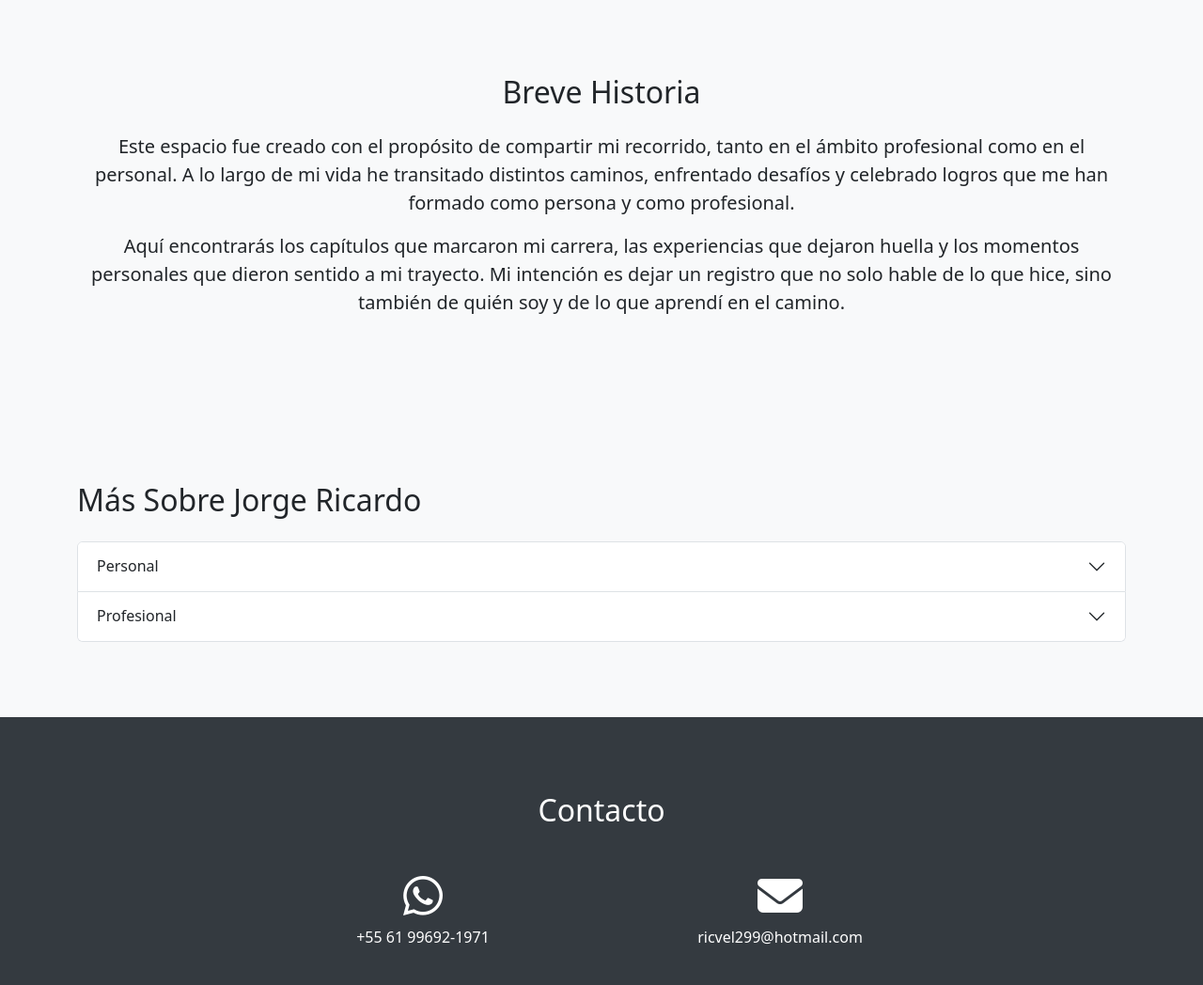
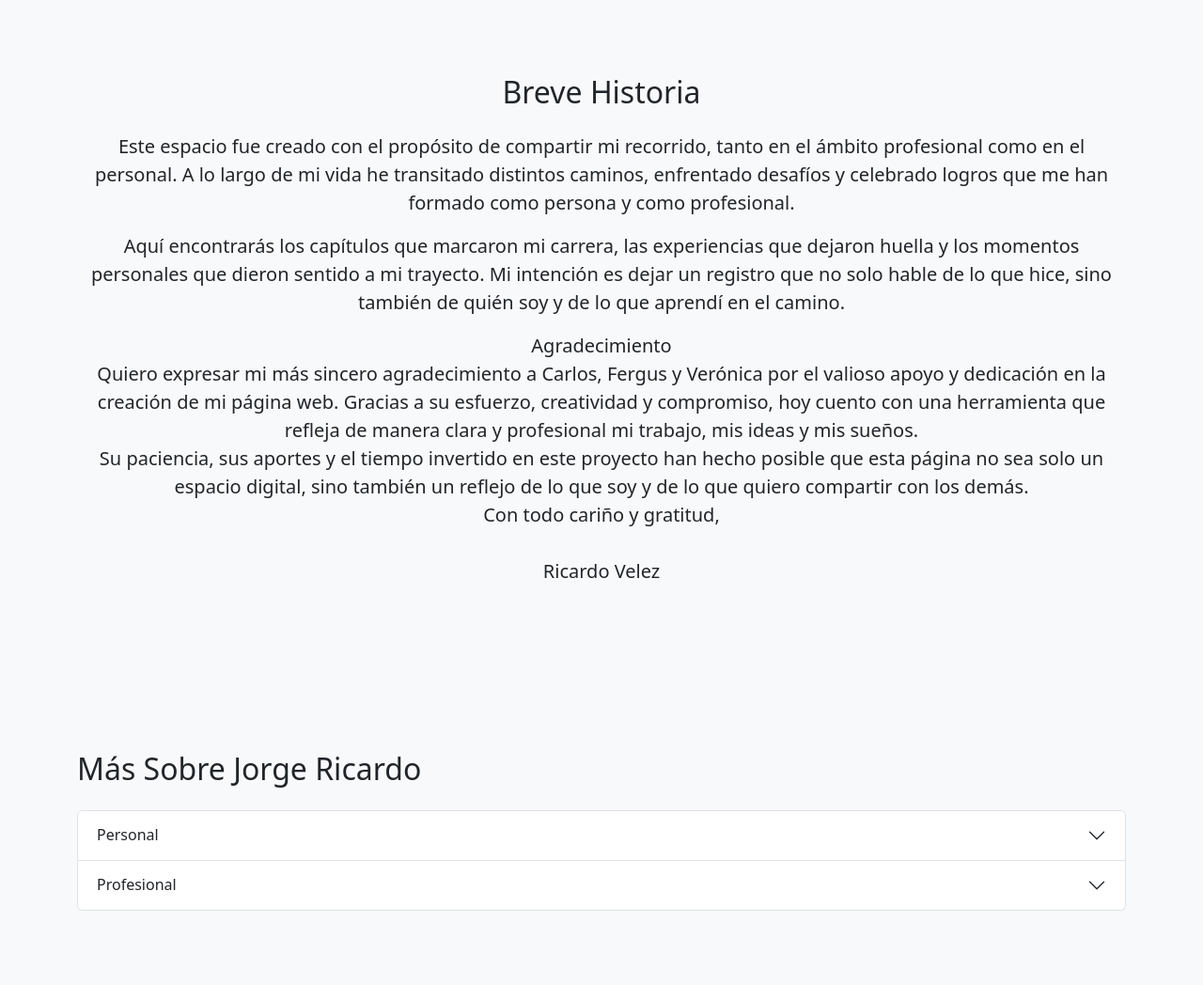
Before and after one commit to drcalifornia/jrvg, a PHP site: page / in a window 1280 px wide. Shown: the part 857-1905 px from the top of the page at 94% size. Run offline with PHP 8.4, Linux system fonts and the light colour scheme; data that the repository does not hold is empty; some libraries are stand-ins or nearby versions.

Commit message:
Correcao na traducao.

```diff
--- a/index.php
+++ b/index.php
@@ -28,6 +28,7 @@ if ($idioma_ativo == 'pt') {
     $breve_historia = 'Breve História';
     $breve_historia_p1 = 'Este espaço foi criado com o propósito de compartilhar minha trajetória, tanto no âmbito profissional quanto no pessoal. Ao longo da minha vida, percorri diferentes caminhos, enfrentei desafios e celebrei conquistas que me formaram como pessoa e como profissional.';
     $breve_historia_p2 = 'Aqui você encontrará os capítulos que marcaram minha carreira, as experiências que deixaram marcas e os momentos pessoais que deram sentido à minha jornada. Minha intenção é deixar um registro que fale não apenas do que fiz, mas também de quem sou e do que aprendi ao longo do caminho.';
+    $breve_historia_p3 = '<b>Agradecimento</b><br>Quero expressar meu mais sincero agradecimento a Carlos, Fergus e Verônica pelo valioso apoio e dedicação na criação do meu site. Graças ao esforço, criatividade e comprometimento de vocês, hoje tenho uma ferramenta que reflete de forma clara e profissional o meu trabalho, minhas ideias e meus sonhos.<br>A paciência de vocês, suas contribuições e o tempo investido neste projeto tornaram possível que esta página não seja apenas um espaço digital, mas também um reflexo de quem eu sou e do que desejo compartilhar com os outros.<br>Com todo carinho e gratidão,<br><br>Ricardo Velez';
     $mais_jr = 'Mais Sobre Jorge Ricardo';
     $pessoal = 'Pessoal';
     $profissional = 'Profissional';
@@ -39,6 +40,7 @@ if ($idioma_ativo == 'pt') {
     $breve_historia = 'Brief History';
     $breve_historia_p1 = 'This space was created with the intention of sharing my journey, both professional and personal. Throughout my life, I have followed different paths, faced challenges, and celebrated achievements that have shaped me as a person and as a professional.';
     $breve_historia_p2 = 'Here you will find the chapters that marked my career, the experiences that left a lasting impression, and the personal moments that gave meaning to my path. My intention is to leave a record that speaks not only of what I did, but also of who I am and what I learned along the way.';
+    $breve_historia_p3 = '<b>Gratitude</b><br>I want to express my deepest gratitude to Carlos, Fergus, and Verónica for their valuable support and dedication in creating my website. Thanks to their effort, creativity, and commitment, I now have a tool that clearly and professionally reflects my work, my ideas, and my dreams.<br>Their patience, input, and the time they invested in this project made it possible for this page to be not just a digital space, but also a reflection of who I am and what I want to share with others.<br>With all my affection and gratitude,<br><br>Ricardo Velez';
     $mais_jr = 'More About Jorge Ricardo';
     $pessoal = 'Personal';
     $profissional = 'Professional';
@@ -51,6 +53,7 @@ if ($idioma_ativo == 'pt') {
     $breve_historia = 'Breve Historia';
     $breve_historia_p1 = 'Este espacio fue creado con el propósito de compartir mi recorrido, tanto en el ámbito profesional como en el personal. A lo largo de mi vida he transitado distintos caminos, enfrentado desafíos y celebrado logros que me han formado como persona y como profesional.';
     $breve_historia_p2 = 'Aquí encontrarás los capítulos que marcaron mi carrera, las experiencias que dejaron huella y los momentos personales que dieron sentido a mi trayecto. Mi intención es dejar un registro que no solo hable de lo que hice, sino también de quién soy y de lo que aprendí en el camino.';
+    $breve_historia_p3 = '<b>Agradecimiento</b><br>Quiero expresar mi más sincero agradecimiento a Carlos, Fergus y Verónica por el valioso apoyo y dedicación en la creación de mi página web. Gracias a su esfuerzo, creatividad y compromiso, hoy cuento con una herramienta que refleja de manera clara y profesional mi trabajo, mis ideas y mis sueños.<br>Su paciencia, sus aportes y el tiempo invertido en este proyecto han hecho posible que esta página no sea solo un espacio digital, sino también un reflejo de lo que soy y de lo que quiero compartir con los demás.<br>Con todo cariño y gratitud,<br><br>Ricardo Velez';
     $mais_jr = 'Más Sobre Jorge Ricardo';
     $pessoal = 'Personal';
     $profissional = 'Profesional';
@@ -165,6 +168,9 @@ if ($idioma_ativo == 'pt') {
         </p>
         <p class="lead" id="bh-p2">
             <?php echo($breve_historia_p2);?>
+        </p>
+        <p class="lead" id="bh-p3">
+            <?php echo($breve_historia_p3);?>
         </p>
     </div>
 </section>
@@ -346,6 +352,7 @@ document.querySelectorAll('.accordion-collapse').forEach(section => {
             breve_historia: "Breve História",
             breve_historia_p1: 'Este espaço foi criado com o propósito de compartilhar minha trajetória, tanto no âmbito profissional quanto no pessoal. Ao longo da minha vida, percorri diferentes caminhos, enfrentei desafios e celebrei conquistas que me formaram como pessoa e como profissional.',
             breve_historia_p2: 'Aqui você encontrará os capítulos que marcaram minha carreira, as experiências que deixaram marcas e os momentos pessoais que deram sentido à minha jornada. Minha intenção é deixar um registro que fale não apenas do que fiz, mas também de quem sou e do que aprendi ao longo do caminho.',
+            breve_historia_p3: '<b>Agradecimento</b><br>Quero expressar meu mais sincero agradecimento a Carlos, Fergus e Verônica pelo valioso apoio e dedicação na criação do meu site. Graças ao esforço, criatividade e comprometimento de vocês, hoje tenho uma ferramenta que reflete de forma clara e profissional o meu trabalho, minhas ideias e meus sonhos.<br>A paciência de vocês, suas contribuições e o tempo investido neste projeto tornaram possível que esta página não seja apenas um espaço digital, mas também um reflexo de quem eu sou e do que desejo compartilhar com os outros.<br>Com todo carinho e gratidão,<br><br>Ricardo Velez',
             mais_jr: "Mais Sobre Jorge Ricardo",
             pessoal: "Pessoal",
             profissional: "Profissional",
@@ -358,6 +365,7 @@ document.querySelectorAll('.accordion-collapse').forEach(section => {
             breve_historia: "Brief History",
             breve_historia_p1: 'This space was created with the intention of sharing my journey, both professional and personal. Throughout my life, I have followed different paths, faced challenges, and celebrated achievements that have shaped me as a person and as a professional.',
             breve_historia_p2: 'Here you will find the chapters that marked my career, the experiences that left a lasting impression, and the personal moments that gave meaning to my path. My intention is to leave a record that speaks not only of what I did, but also of who I am and what I learned along the way.',
+            breve_historia_p3: '<b>Gratitude</b><br>I want to express my deepest gratitude to Carlos, Fergus, and Verónica for their valuable support and dedication in creating my website. Thanks to their effort, creativity, and commitment, I now have a tool that clearly and professionally reflects my work, my ideas, and my dreams.<br>Their patience, input, and the time they invested in this project made it possible for this page to be not just a digital space, but also a reflection of who I am and what I want to share with others.<br>With all my affection and gratitude,<br><br>Ricardo Velez',
             mais_jr: "More About Jorge Ricardo",
             pessoal: "Personal",
             profissional: "Professional",
@@ -370,6 +378,7 @@ document.querySelectorAll('.accordion-collapse').forEach(section => {
             breve_historia: "Breve Historia",
             breve_historia_p1: 'Este espacio fue creado con el propósito de compartir mi recorrido, tanto en el ámbito profesional como en el personal. A lo largo de mi vida he transitado distintos caminos, enfrentado desafíos y celebrado logros que me han formado como persona y como profesional.',
             breve_historia_p2: 'Aquí encontrarás los capítulos que marcaron mi carrera, las experiencias que dejaron huella y los momentos personales que dieron sentido a mi trayecto. Mi intención es dejar un registro que no solo hable de lo que hice, sino también de quién soy y de lo que aprendí en el camino.',
+            breve_historia_p3: '<b>Agradecimiento</b><br>Quiero expresar mi más sincero agradecimiento a Carlos, Fergus y Verónica por el valioso apoyo y dedicación en la creación de mi página web. Gracias a su esfuerzo, creatividad y compromiso, hoy cuento con una herramienta que refleja de manera clara y profesional mi trabajo, mis ideas y mis sueños.<br>Su paciencia, sus aportes y el tiempo invertido en este proyecto han hecho posible que esta página no sea solo un espacio digital, sino también un reflejo de lo que soy y de lo que quiero compartir con los demás.<br>Con todo cariño y gratitud,<br><br>Ricardo Velez',
             mais_jr: "Más Sobre Jorge Ricardo",
             pessoal: "Personal",
             profissional: "Profesional",
@@ -386,7 +395,7 @@ document.querySelectorAll('.accordion-collapse').forEach(section => {
                 headers: { "Content-Type": "application/json" },
                 body: JSON.stringify({
                     q: texto,
-                    source: "auto",
+                    source: "es",
                     target: idiomaDestino,
                     format: "text"
                 })
@@ -417,8 +426,9 @@ document.querySelectorAll('.accordion-collapse').forEach(section => {
             document.getElementById('desc-titulo').textContent = t.desc_titulo;
             document.getElementById('saiba-mais').textContent = t.saiba_mais;
             document.getElementById('breve-historia').textContent = t.breve_historia;
-            document.getElementById('bh-p1').textContent = t.breve_historia_p1;
-            document.getElementById('bh-p2').textContent = t.breve_historia_p2;
+            document.getElementById('bh-p1').innerHTML = t.breve_historia_p1;
+            document.getElementById('bh-p2').innerHTML = t.breve_historia_p2;
+            document.getElementById('bh-p3').innerHTML = t.breve_historia_p3;
             document.getElementById('mais-jr').textContent = t.mais_jr;
             document.getElementById('btn-pessoal').textContent = t.pessoal;
             document.getElementById('btn-profissional').textContent = t.profissional;
--- a/traduzir.php
+++ b/traduzir.php
@@ -7,7 +7,7 @@ $response = file_get_contents("https://libretranslate.de/translate", false, stre
         "header" => "Content-Type: application/json",
         "content" => json_encode([
             "q" => $data["q"],
-            "source" => "auto",
+            "source" => "es",
             "target" => $data["target"],
             "format" => "text"
         ])
```
